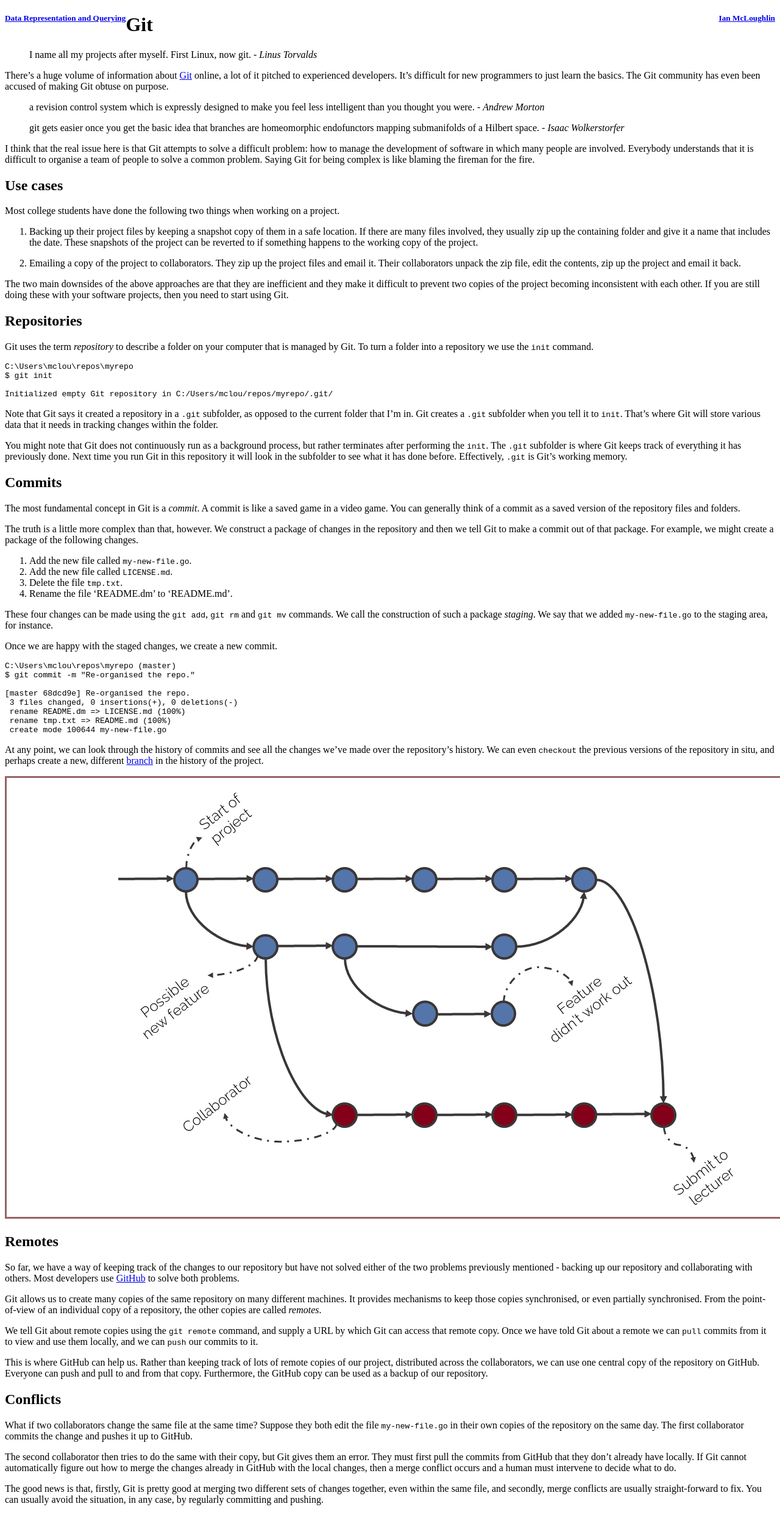
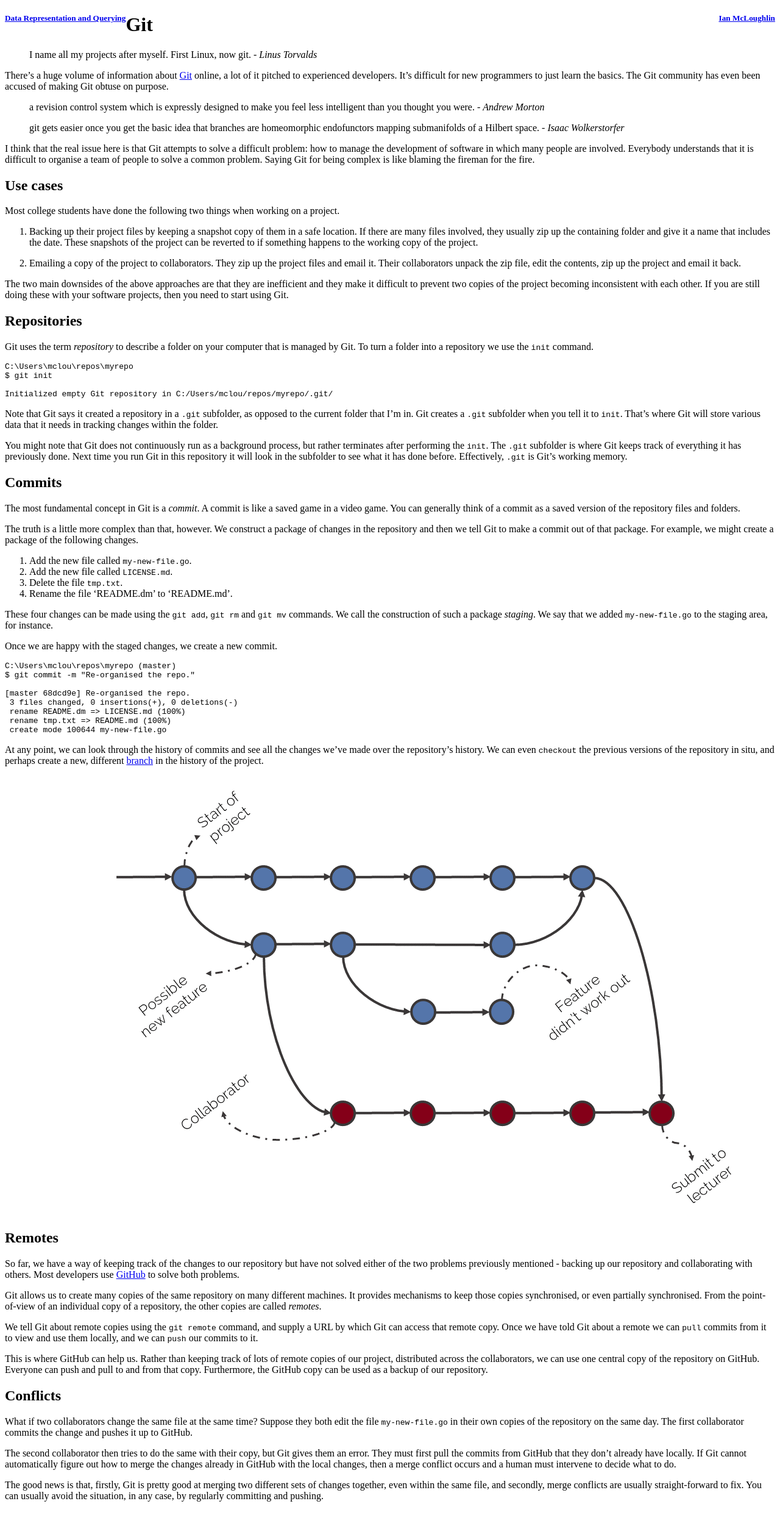
Before and after one commit to data-representation/data-representation.github.io, a Jekyll site: the page built from notes/git.md, in a window 1280 px wide. Shown: the whole page at 61% size. Built offline with Jekyll 4.4.1, drawn with Linux system fonts in a browser that asks for light colours; our own code applies the rules of GitHub Pages for plain Markdown files; comment, search, counter and statistics services are not loaded.

Commit message:
Remove border

```diff
--- a/assets/css/style.css
+++ b/assets/css/style.css
@@ -2,6 +2,3 @@
 ---
 
 @import "{{ site.theme }}";
-img {
-  border: 3px solid rgb(150, 100, 100);
-}
```
